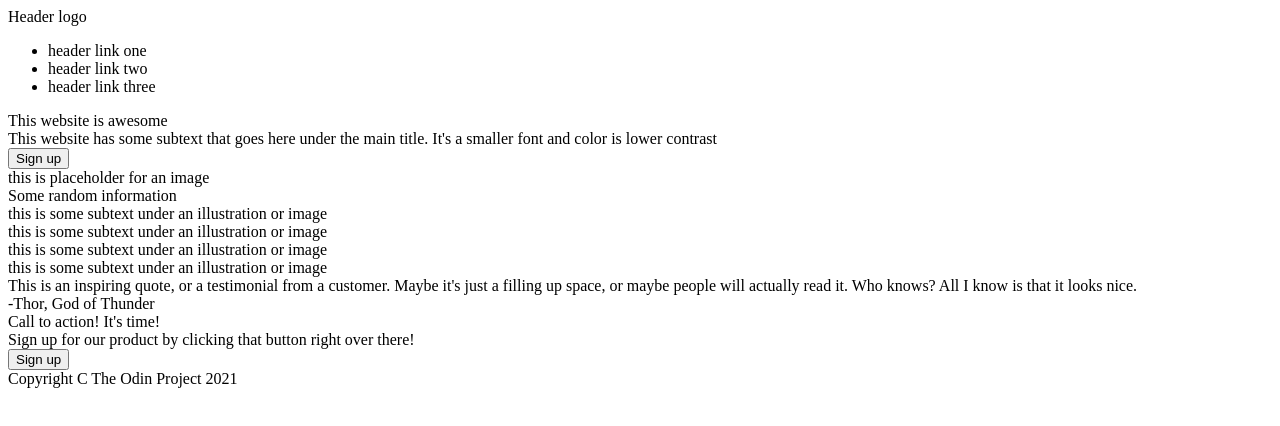
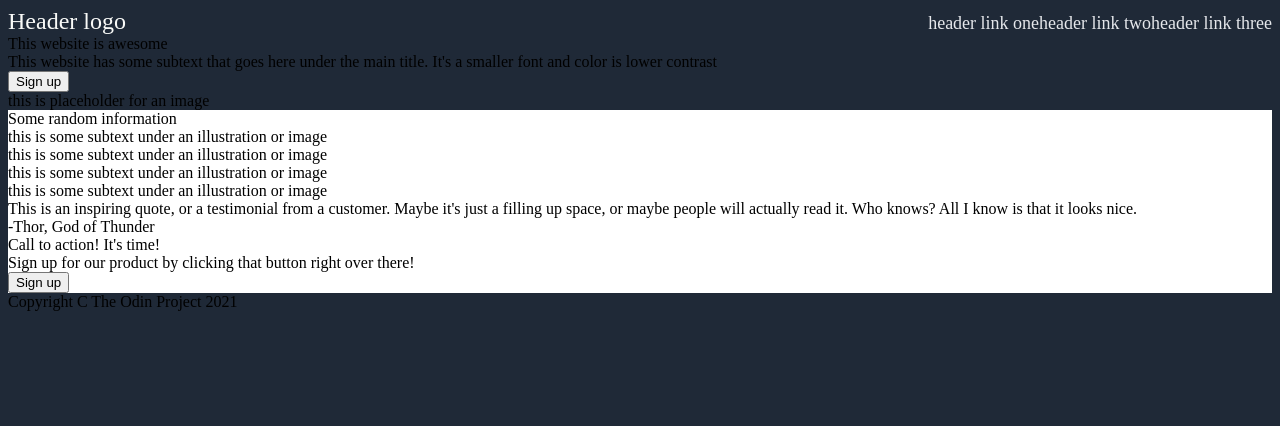
Before and after one commit to sofa-a/landing-page, a plain HTML site: page index.html in a window 1280 px wide. Drawn offline with Linux system fonts and the light colour scheme.

Commit message:
started stylesheet

```diff
--- a/index.html
+++ b/index.html
@@ -2,14 +2,15 @@
 <html lang="en">
     <header>
         <meta charset="utf-8">
+        <link rel="stylesheet" href="style.css">
         <title>Landing Page</title>
     </header>
     <body>
-        <div class="header"> Header logo
+        <div class="header">Header logo
             <ul>
-                <li>header link one</li>
-                <li>header link two</li>
-                <li>header link three</li>
+                <li><a href="#">header link one</a></li>
+                <li><a href="#">header link two</a></li>
+                <li><a href="#">header link three</a></li>
             </ul>
         </div>
 
--- /dev/null
+++ b/style.css
@@ -0,0 +1,42 @@
+body {
+    background-color: #1F2937;
+    display: flex;
+    flex-direction: column;
+    justify-content: space-between;
+}
+
+ul {
+    margin: 0;
+    margin-left: auto;
+    padding: 0;
+    list-style-type: none;
+
+    display: flex;
+}
+
+a {
+    color: #E5E7EB;
+    font-size: 18px;
+    text-decoration: none;
+}
+
+
+.header {
+    background-color: #1F2937;
+    color: #F9FAF8;
+    font-size: 24px;
+    display: flex;
+}
+
+.content {
+    background-color: white;
+}
+
+.first {
+    background-color: #1F2937;
+}
+
+.footer {
+    flex: initial;
+    background-color: #1F2937;
+}
```
